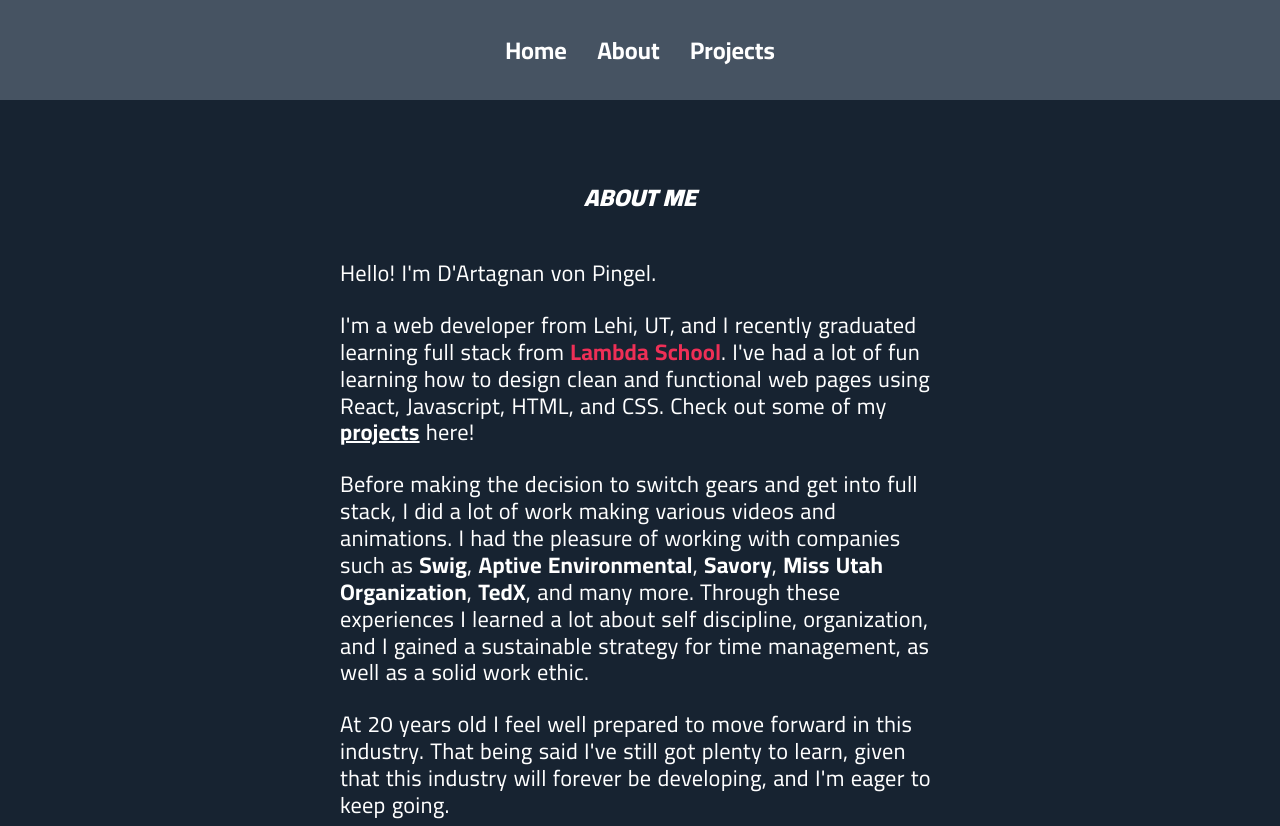
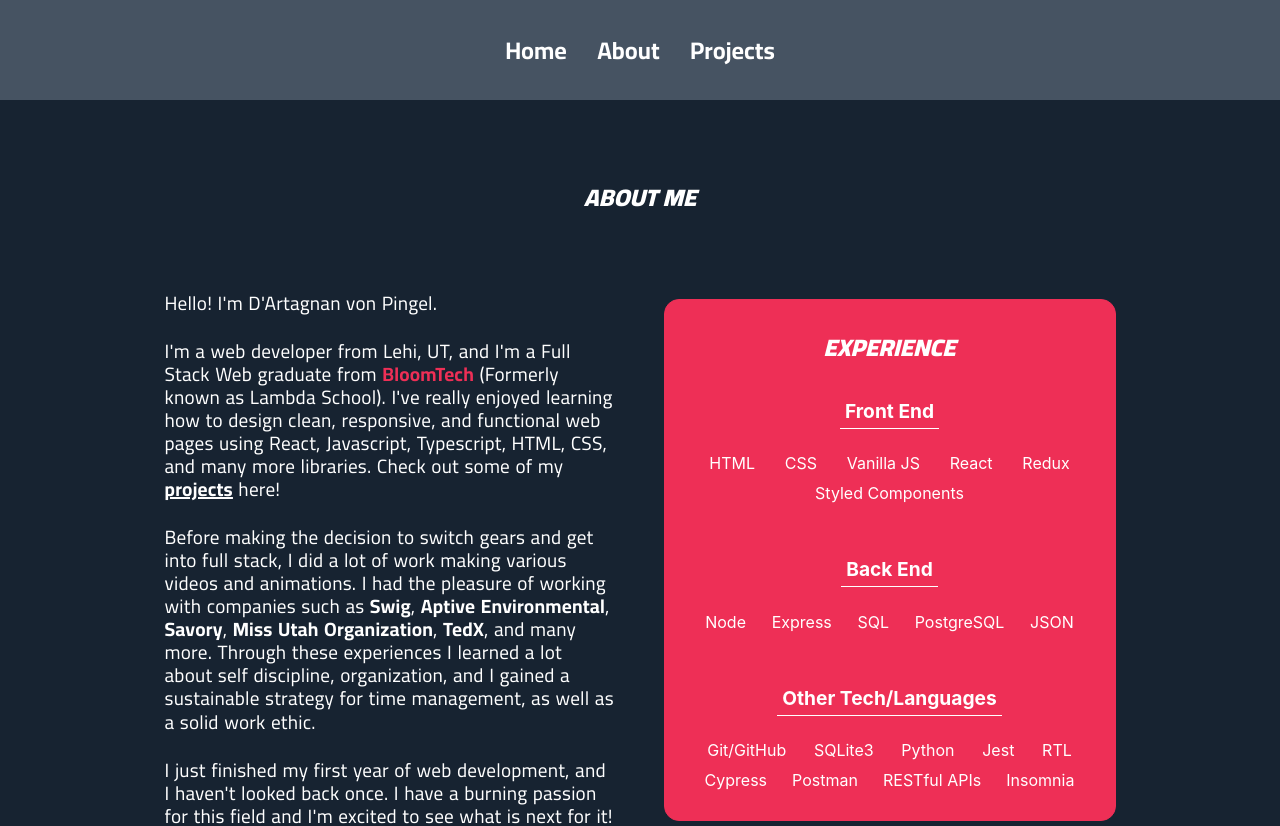
Before and after one commit to dvonpingel/portfolio, a React (Create React App) app in the folder portfolio/: page /about in a window 1280 px wide. Shown: the top 826 px of the page. Built offline with nearby package versions, Linux system fonts and the light colour scheme.

Commit message:
updated about tab and projects slightly

```diff
--- a/portfolio/src/App.css
+++ b/portfolio/src/App.css
@@ -1,3 +1,15 @@
 body {
   background-color: #172331;
 }
+
+.experience-section {
+  display: flex;
+  margin: 32px auto;
+  width: 1000px;
+  align-items: center;
+  justify-content: space-between;
+}
+
+.projects-section {
+  padding: 0 0 50px 0;
+}
--- a/portfolio/src/components/About.js
+++ b/portfolio/src/components/About.js
@@ -6,17 +6,19 @@ const About = () => {
   return (
     <div>
       <Title>ABOUT ME</Title>
+      <div className="experience-section">
         <Paragraph>
           Hello! I'm D'Artagnan von Pingel.
           <Br />
-        I'm a web developer from Lehi, UT, and I recently graduated learning
-        full stack from{" "}
-        <Lambda href="https://lambdaschool.com/" target="_blank">
-          <Span>Lambda School</Span>
-        </Lambda>
-        . I've had a lot of fun learning how to design clean and functional web
-        pages using React, Javascript, HTML, and CSS. Check out some of my{" "}
-        <Project to="/projects">projects</Project> here!
+          I'm a web developer from Lehi, UT, and I'm a Full Stack Web graduate
+          from{" "}
+          <Lambda href="https://www.bloomtech.com/" target="_blank">
+            <Span>BloomTech</Span>
+          </Lambda>{" "}
+          (Formerly known as Lambda School). I've really enjoyed learning how to
+          design clean, responsive, and functional web pages using React,
+          Javascript, Typescript, HTML, CSS, and many more libraries. Check out
+          some of my <Project to="/projects">projects</Project> here!
           <Br />
           Before making the decision to switch gears and get into full stack, I
           did a lot of work making various videos and animations. I had the
@@ -46,10 +48,9 @@ const About = () => {
           , and many more. Through these experiences I learned a lot about self
           discipline, organization, and I gained a sustainable strategy for time
           management, as well as a solid work ethic.
-        <Br />
-        At 20 years old I feel well prepared to move forward in this industry.
-        That being said I've still got plenty to learn, given that this industry
-        will forever be developing, and I'm eager to keep going.
+          <Br />I just finished my first year of web development, and I haven't
+          looked back once. I have a burning passion for this field and I'm
+          excited to see what is next for it!
         </Paragraph>
         <Experience>
           <Title2>EXPERIENCE</Title2>
@@ -90,6 +91,7 @@ const About = () => {
           </ListDiv>
         </Experience>
       </div>
+    </div>
   );
 };
 
@@ -121,9 +123,9 @@ const Paragraph = styled.p`
   animation-delay: 0.2s;
   color: white;
   font-family: "Cairo", sans-serif;
-  font-size: 1.4rem;
+  font-size: 1.2rem;
   line-height: 1.2;
-  width: 600px;
+  width: 450px;
   margin: 50px auto;
   letter-spacing: 0.2px;
   word-spacing: 1px;
@@ -179,10 +181,10 @@ const TedX = styled(Lambda)`
 `;
 
 const Experience = styled.div`
-  margin: 0 auto 50px auto;
+  margin: 0 auto;
   border: 1px solid #ee2f56;
   background: #ee2f56;
-  width: 500px;
+  width: 450px;
   padding: 0;
   opacity: 0;
   animation: ${kf} 1s forwards;
@@ -192,7 +194,7 @@ const Experience = styled.div`
 
 const ListDiv = styled.div`
   color: white;
-  width: 500px;
+  width: 450px;
   margin: 0 auto;
   display: flex;
   justify-content: center;
--- a/portfolio/src/components/Project.js
+++ b/portfolio/src/components/Project.js
@@ -50,7 +50,7 @@ const Paragraph = styled.p`
   color: white;
   font-family: "Cairo", sans-serif;
   font-size: 1.6rem;
-  line-height: 1.2;
+  line-height: 1.5;
   text-align: center;
   letter-spacing: 0.2px;
   word-spacing: 1px;
--- a/portfolio/src/components/Projects.js
+++ b/portfolio/src/components/Projects.js
@@ -37,12 +37,25 @@ const projectList = [
     date: "(6/28/21 - Current)",
     projectHref: "https://www.useshelf.com/",
     delay: "0.8s",
-    explanation:
-      "A website at Pattern for Ecommerce Logistics and Fulfillment for warehouses across the globe. Utilizes the most up to date TypeScript and React best-practices.",
+    explanation: (
+      <div>
+        A website at{" "}
+        <a
+          href="https://pattern.com/"
+          target="_blank"
+          rel="noreferrer"
+          style={{ color: "#ee2f56" }}
+        >
+          Pattern
+        </a>{" "}
+        for Ecommerce Logistics and Fulfillment for warehouses across the globe.
+        Utilizes the most up to date TypeScript and React best-practices.
+      </div>
+    ),
   },
   {
     title: "Source Code for This Portfolio",
-    date: "(Updated last 9/24/2021)",
+    date: "(Updated last 11/24/2021)",
     srcHref: "https://github.com/dvonpingel/portfolio",
     delay: "1s",
     explanation:
@@ -52,7 +65,7 @@ const projectList = [
 
 const Projects = () => {
   return (
-    <div>
+    <div className="projects-section">
       <Title>MY PROJECTS</Title>
       {projectList.map((project) => (
         <Project
```
Lines whose indentation alone changed are shown as unchanged.
